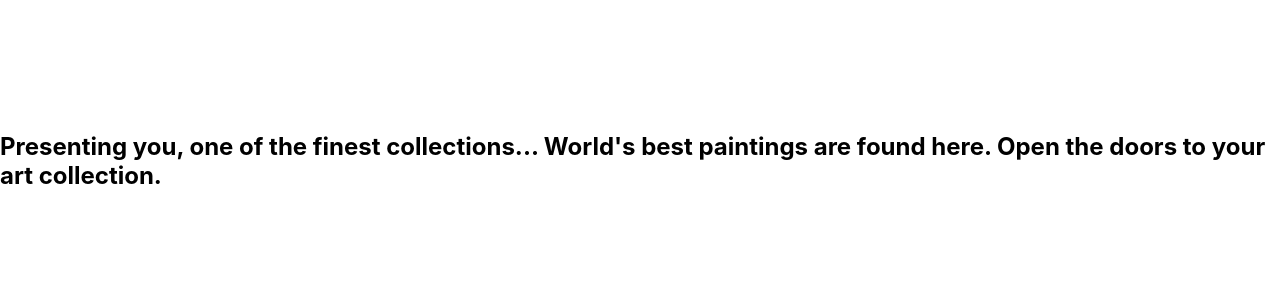
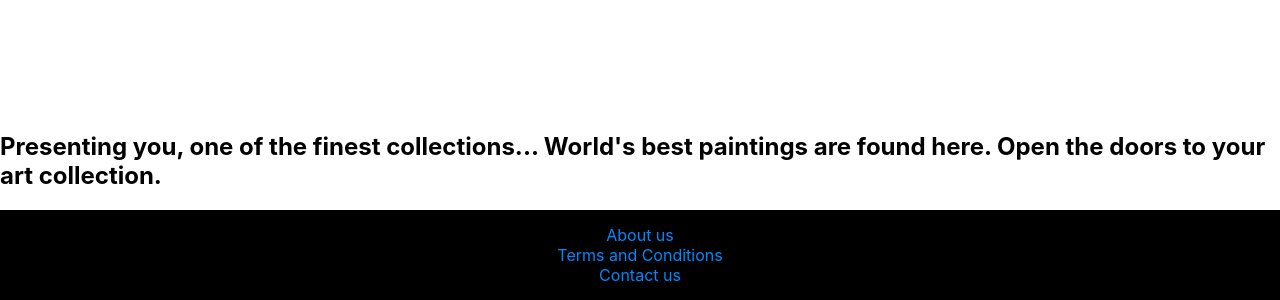
Before and after one commit to AjayKumar1403/REACT-ESPARTO, a React (Create React App) app in the folder esparto/: page / in a window 1280 px wide. Shown: the part 3349-3649 px from the top of the page. Before the commit the page ends 3559 px from the top, so only its background shows below. Built offline with nearby package versions, Linux system fonts and the light colour scheme.

Commit message:
Sai Chaitanya Vishnu Kanth Inavolu: Added a footer to the app.

```diff
--- a/esparto/src/App.js
+++ b/esparto/src/App.js
@@ -3,6 +3,7 @@ import Navbar from './Navbar';
 import Home from './Home';
 import About from './About';
 import './styles.css';
+import Footer from './Footer';
 
 function App() {
   return (
@@ -14,6 +15,8 @@ function App() {
       <Home />
       {/* // About page responsible for about page */}
       <About/>
+      {/* // Footer content goes here */}
+      <Footer />
     </div>
 
   )
--- /dev/null
+++ b/esparto/src/Footer.js
@@ -0,0 +1,19 @@
+import React from "react";
+
+const Footer = () => {
+    return (
+      <footer>
+        <div>
+          <a href="/about" id="footerLink1">About us</a>
+        </div>
+        <div>
+          <a href="/terms" id="footerLink2">Terms and Conditions</a>
+        </div>
+        <div>
+        <a href="/contact" id="footerLink3">Contact us</a>
+        </div>
+      </footer>
+    );
+  };
+
+  export default Footer;
--- a/esparto/src/styles.css
+++ b/esparto/src/styles.css
@@ -116,3 +116,14 @@ body{
     display: flex;
 
   }
+
+  footer {
+    background-color: #000000;
+    text-align: center;
+    padding: 15px;
+  }
+
+  #footerLink1,#footerLink2,#footerLink3 {
+    color: #0088ff;
+    text-decoration: none;
+  }
```
